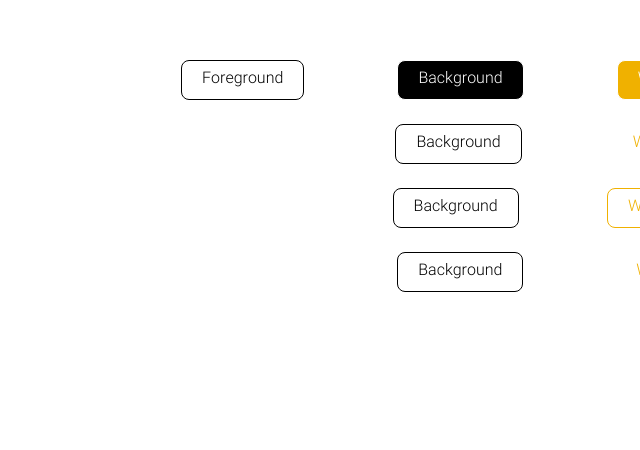
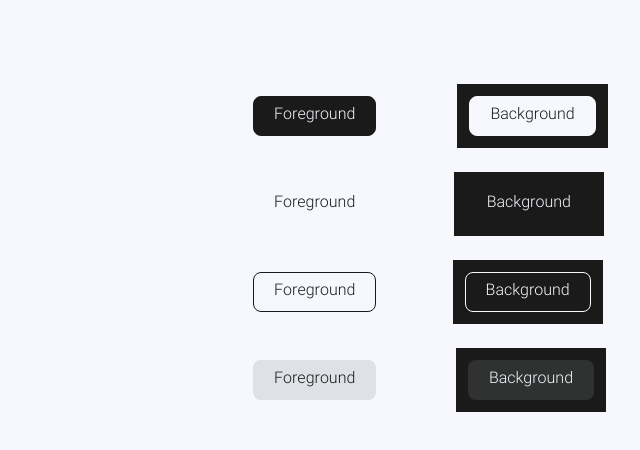
Before and after one commit to FarzadVav/next.js-portfolio, a Next.js app: page / in a window 1280 px wide. Shown: the part 116-566 px from the top of the page, without its empty margins (640-1280 px from the left). Built offline with nearby package versions, Linux system fonts and the light colour scheme.

Commit message:
add: custom colors

```diff
--- a/app/globals.css
+++ b/app/globals.css
@@ -16,10 +16,25 @@
   src: url("/fonts/vazir-black.woff2");
 }
 
+@theme {
+  --color-*: initial;
+  --color-background: hsl(223 78% 98%);
+  --color-foreground: hsl(0 0% 10%);
+  --color-primary: hsl(225 89% 27%);
+  --color-secondary: hsl(188 68% 58%);
+  --color-success: hsl(113 100% 27%);
+  --color-warning: hsl(45 100% 53%);
+  --color-danger: hsl(0 100% 42%);
+
+  --font-*: initial;
+  --font-vazir: "vazir";
+  --font-vazir-bold: "vazir-bold";
+  --font-vazir-black: "vazir-black";
+}
+
 @layer base {
   html {
-    font-family: "vazir";
-    scroll-behavior: smooth;
+    @apply font-vazir scroll-smooth bg-background text-foreground;
   }
 
   * {
@@ -30,11 +45,11 @@
   a,
   span,
   label {
-    display: inline-block;
+    @apply inline-block;
   }
 
   button {
-    cursor: pointer;
+    @apply cursor-pointer;
   }
 }
 
--- a/app/page.tsx
+++ b/app/page.tsx
@@ -7,13 +7,16 @@ const HomePage = () => {
       <h2 className="vazir-bold text-2xl">Farzad vav</h2>
       <h3>Farzad vav</h3>
 
+      <div className="p-6">
         <div className="flex items-center justify-between gap-3 mt-6">
           <Button>Fill</Button>
           <Button color="secondary">Secondary</Button>
           <Button color="danger">Danger</Button>
           <Button color="success">Success</Button>
           <Button color="warning">Warning</Button>
+          <div className="bg-foreground p-3">
             <Button color="background">Background</Button>
+          </div>
           <Button color="foreground">Foreground</Button>
         </div>
 
@@ -31,9 +34,11 @@ const HomePage = () => {
           <Button shape="ghost" color="warning">
             Warning
           </Button>
+          <div className="bg-foreground p-3">
             <Button shape="ghost" color="background">
               Background
             </Button>
+          </div>
           <Button shape="ghost" color="foreground">
             Foreground
           </Button>
@@ -53,9 +58,11 @@ const HomePage = () => {
           <Button shape="outline" color="warning">
             Warning
           </Button>
+          <div className="bg-foreground p-3">
             <Button shape="outline" color="background">
               Background
             </Button>
+          </div>
           <Button shape="outline" color="foreground">
             Foreground
           </Button>
@@ -63,24 +70,27 @@ const HomePage = () => {
 
         <div className="flex items-center justify-between gap-3 mt-6">
           <Button shape="soft">Soft</Button>
-        <Button shape="ghost" color="secondary">
+          <Button shape="soft" color="secondary">
             Secondary
           </Button>
-        <Button shape="ghost" color="danger">
+          <Button shape="soft" color="danger">
             Danger
           </Button>
-        <Button shape="ghost" color="success">
+          <Button shape="soft" color="success">
             Success
           </Button>
-        <Button shape="ghost" color="warning">
+          <Button shape="soft" color="warning">
             Warning
           </Button>
-        <Button shape="ghost" color="background">
+          <div className="bg-foreground p-3">
+            <Button shape="soft" color="background">
               Background
             </Button>
-        <Button shape="ghost" color="foreground">
+          </div>
+          <Button shape="soft" color="foreground">
             Foreground
           </Button>
+        </div>
       </div>
     </>
   );
--- a/components/ui/Button.tsx
+++ b/components/ui/Button.tsx
@@ -9,50 +9,50 @@ import {
 
 // Constants
 const baseClasses =
-  "center-items rounded-full transition-all border hover:brightness-90 active:scale-90 disabled:opacity-50 disabled:cursor-not-allowed";
+  "center-items rounded-full transition-all border active:scale-90 disabled:opacity-50 disabled:cursor-not-allowed";
 
 const styles: Record<ColorVariants, Record<ShapeVariants, string>> = {
   primary: {
-    fill: "bg-blue-500 text-white hover:bg-blue-600",
-    ghost: "text-blue-500 border-none hover:bg-blue-100",
-    soft: "bg-blue-100 text-blue-700",
-    outline: "border-blue-500 text-blue-500 hover:bg-blue-500 hover:text-white",
+    fill: "bg-primary text-background border-primary hover:bg-primary/90",
+    soft: "bg-primary/10 text-primary border-transparent hover:bg-primary/20",
+    outline: "border-primary text-primary hover:bg-primary hover:text-background",
+    ghost: "text-primary border-transparent hover:bg-primary/10",
   },
   secondary: {
-    fill: "bg-gray-500 text-white hover:bg-gray-600",
-    ghost: "text-gray-500 border-none hover:bg-gray-100",
-    soft: "bg-gray-100 text-gray-700",
-    outline: "border-gray-500 text-gray-500 hover:bg-gray-500 hover:text-white",
+    fill: "bg-secondary text-background border-secondary hover:bg-secondary/90",
+    soft: "bg-secondary/10 text-secondary border-transparent hover:bg-secondary/20",
+    outline: "border-secondary text-secondary hover:bg-secondary hover:text-background",
+    ghost: "text-secondary border-transparent hover:bg-secondary/10",
   },
   danger: {
-    fill: "bg-red-500 text-white hover:bg-red-600",
-    ghost: "text-red-500 border-none hover:bg-red-100",
-    soft: "bg-red-100 text-red-700",
-    outline: "border-red-500 text-red-500 hover:bg-red-500 hover:text-white",
+    fill: "bg-danger text-background border-danger hover:bg-danger/90",
+    soft: "bg-danger/10 text-danger border-transparent hover:bg-danger/20",
+    outline: "border-danger text-danger hover:bg-danger hover:text-background",
+    ghost: "text-danger border-transparent hover:bg-danger/10",
   },
   success: {
-    fill: "bg-green-500 text-white hover:bg-green-600",
-    ghost: "text-green-500 border-none hover:bg-green-100",
-    soft: "bg-green-100 text-green-700",
-    outline: "border-green-500 text-green-500 hover:bg-green-500 hover:text-white",
+    fill: "bg-success text-background border-success hover:bg-success/90",
+    soft: "bg-success/10 text-success border-transparent hover:bg-success/20",
+    outline: "border-success text-success hover:bg-success hover:text-background",
+    ghost: "text-success border-transparent hover:bg-success/10",
   },
   warning: {
-    fill: "bg-yellow-500 text-white hover:bg-yellow-600",
-    ghost: "text-yellow-500 border-none hover:bg-yellow-100",
-    soft: "bg-yellow-100 text-yellow-700",
-    outline: "border-yellow-500 text-yellow-500 hover:bg-yellow-500 hover:text-white",
+    fill: "bg-warning text-background border-warning hover:bg-warning/90",
+    soft: "bg-warning/10 text-warning border-transparent hover:bg-warning/20",
+    outline: "border-warning text-warning hover:bg-warning hover:text-background",
+    ghost: "text-warning border-transparent hover:bg-warning/10",
   },
   background: {
-    fill: "bg-black text-white hover:bg-gray-800",
-    ghost: "text-black hover border-none:bg-gray-200",
-    soft: "bg-gray-200 text-black",
-    outline: "border-black text-black hover:bg-black hover:text-white",
+    fill: "bg-background text-foreground border-background hover:bg-background/90",
+    soft: "bg-background/10 text-background border-transparent hover:bg-background/20",
+    outline: "border-background text-background hover:bg-background hover:text-foreground",
+    ghost: "text-background border-transparent hover:bg-background/10",
   },
   foreground: {
-    fill: "bg-white text-black hover:bg-gray-100",
-    ghost: "text-white hover border-none:bg-gray-600",
-    soft: "bg-gray-100 text-black",
-    outline: "border-white text-white hover:bg-white hover:text-black",
+    fill: "bg-foreground text-background border-foreground hover:bg-foreground/90",
+    soft: "bg-foreground/10 text-foreground border-transparent hover:bg-foreground/20",
+    outline: "border-foreground text-foreground hover:bg-foreground hover:text-background",
+    ghost: "text-foreground border-transparent hover:bg-foreground/10",
   },
 };
 
```
Lines whose indentation alone changed are shown as unchanged.
